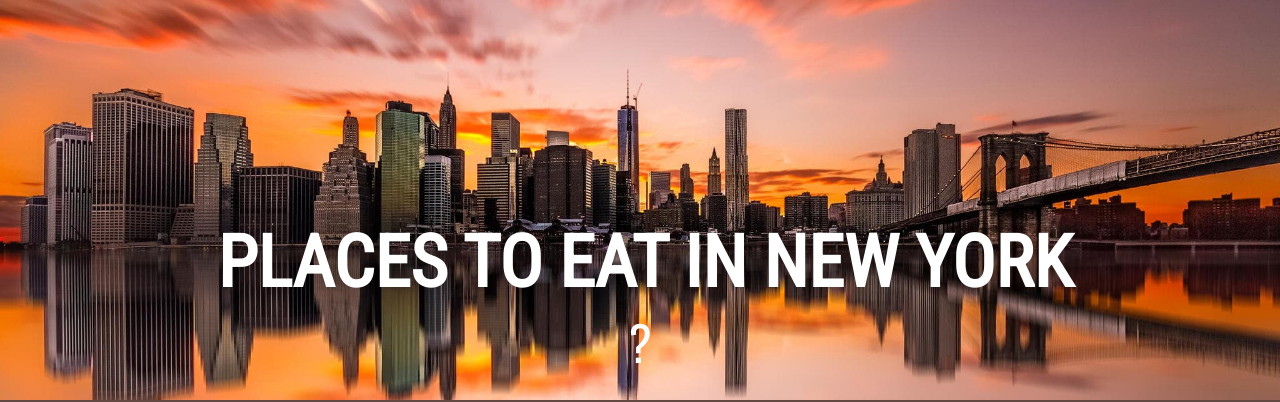
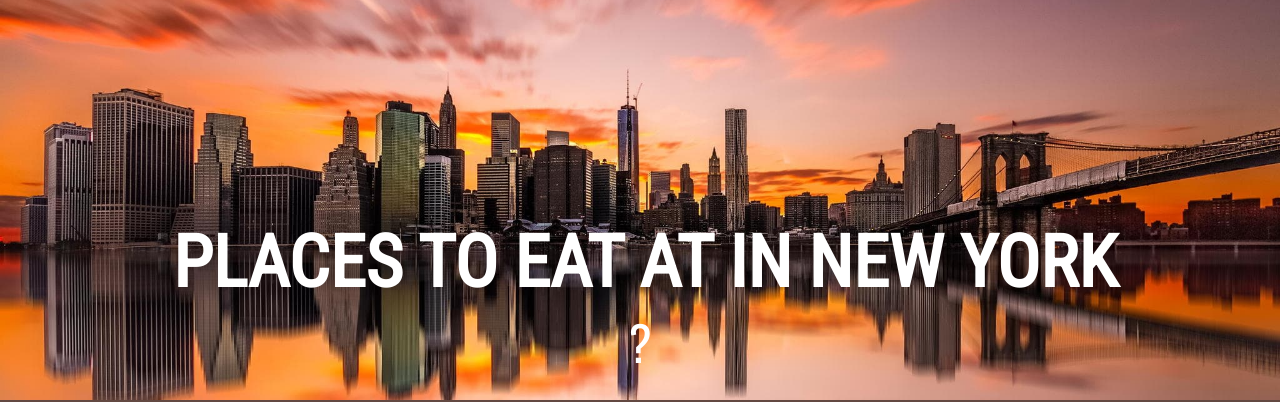
Before and after one commit to MrBrunotte/Vacation-Explorer, a plain HTML site: page index.html in a window 1280 px wide. Shown: the top 402 px of the page. Drawn offline with nearby package versions, Linux system fonts and the light colour scheme; some packages are replaced by stand-ins of ours; grey boxes are pictures that could not be loaded.

Commit message:
Updated text

```diff
--- a/index.html
+++ b/index.html
@@ -22,7 +22,7 @@
     <div class="wrapper-top">
         <div class="image" alt="Image of New York">
             <div class="center-align">
-                <h1 class="header-box">Places to eat in New York</h1>
+                <h1 class="header-box">Places to eat at in New York</h1>
                 <a class="help-sign" href="#" data-toggle="modal" data-target="#infoModal">?</a>
             </div>
         </div>
```
Also changed, not shown: 1 other file.
